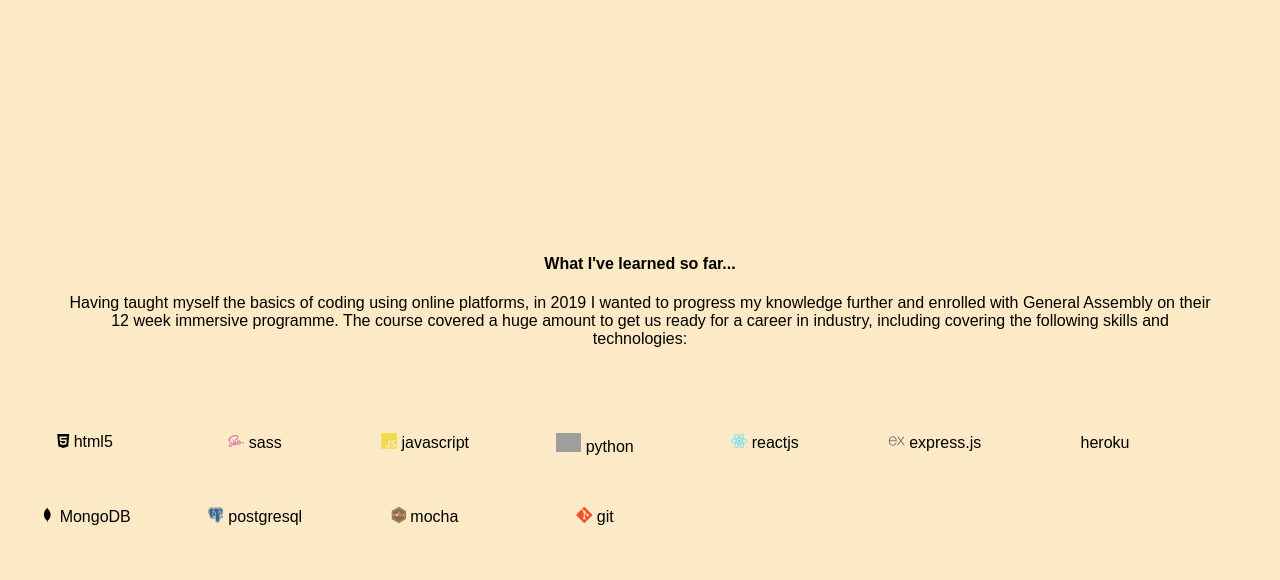
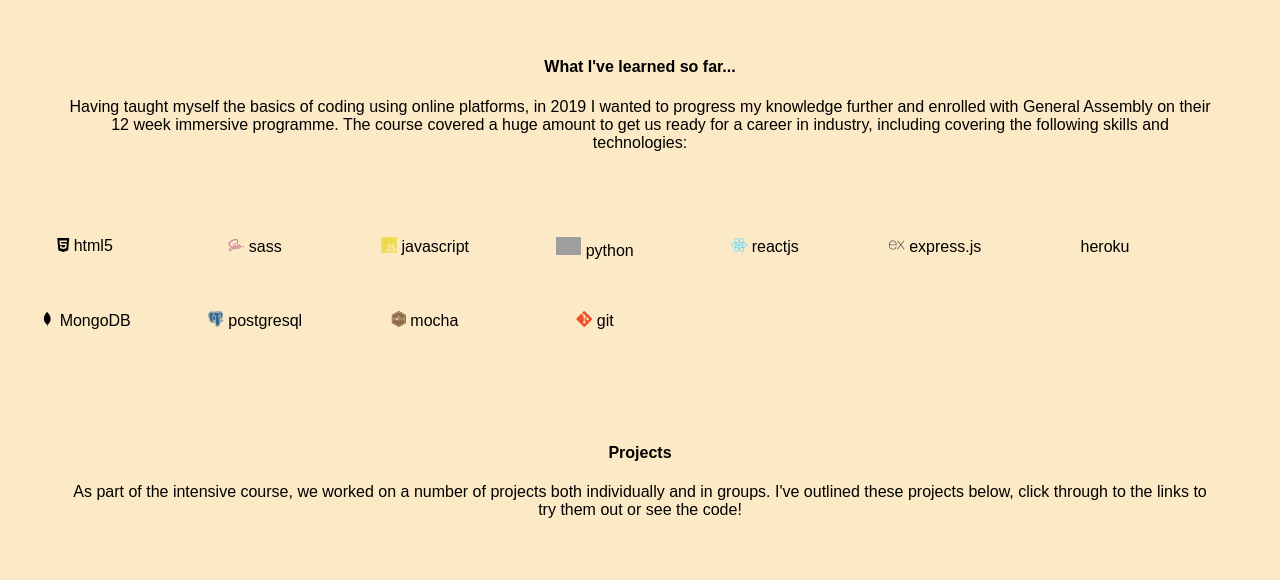
Before and after one commit to CPrich905/CPrich905.github.io, a plain HTML site: page index.html in a window 1280 px wide. Shown: the part 827-1407 px from the top of the page. Drawn offline with nearby package versions, Linux system fonts and the light colour scheme; grey boxes are pictures that could not be loaded; some icons are missing.

Commit message:
changed skills height

```diff
--- a/index.html
+++ b/index.html
@@ -36,7 +36,7 @@
       </div>
 
 
-      <div class="skills-container fullheight">
+      <div class="skills-container">
         <div class="skills-header">
           <h4 class="">What I've learned so far...</h4>
           <p>Having taught myself the basics of coding using online platforms, in 2019 I wanted to progress my knowledge further and enrolled with General Assembly on their 12 week immersive programme. The course covered a huge amount to get us ready for a career in industry, including covering the following skills and technologies:</p>
```
